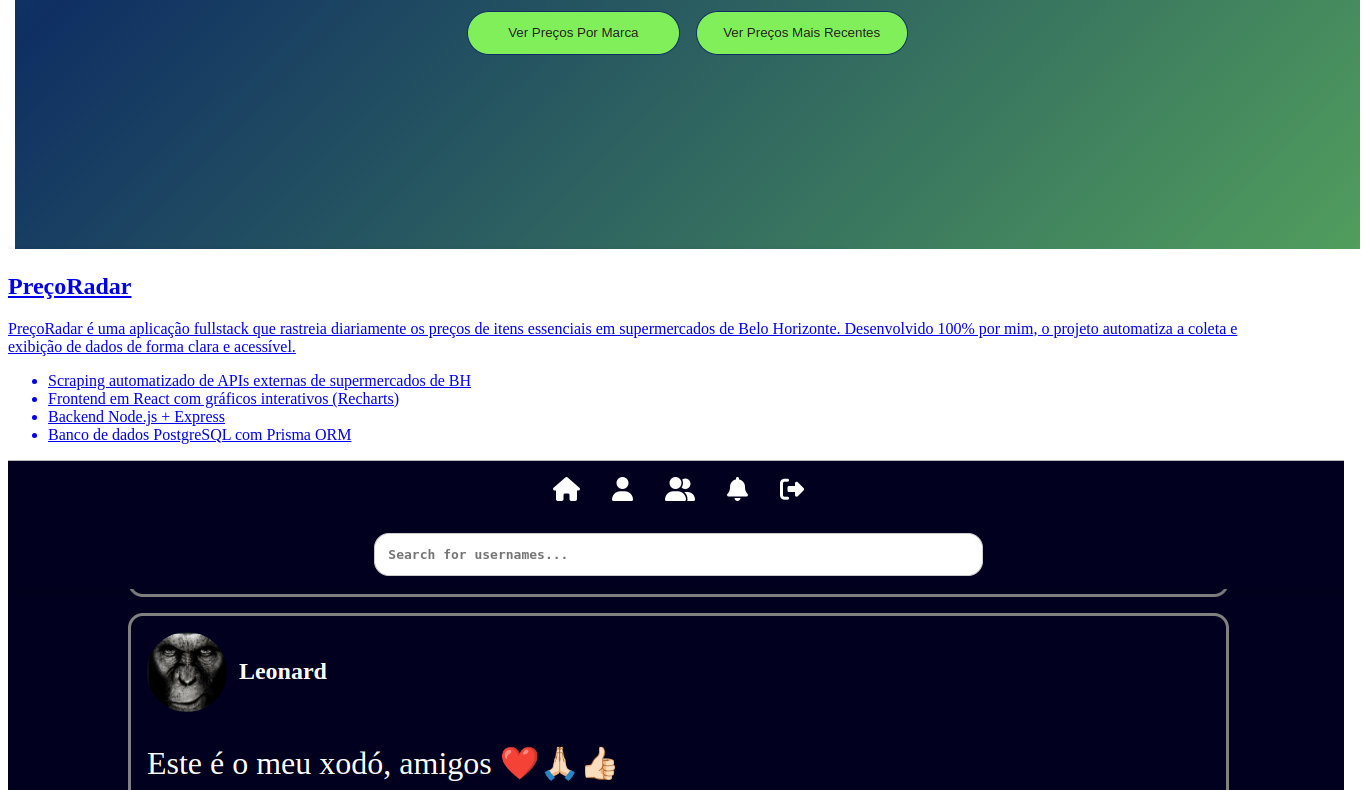
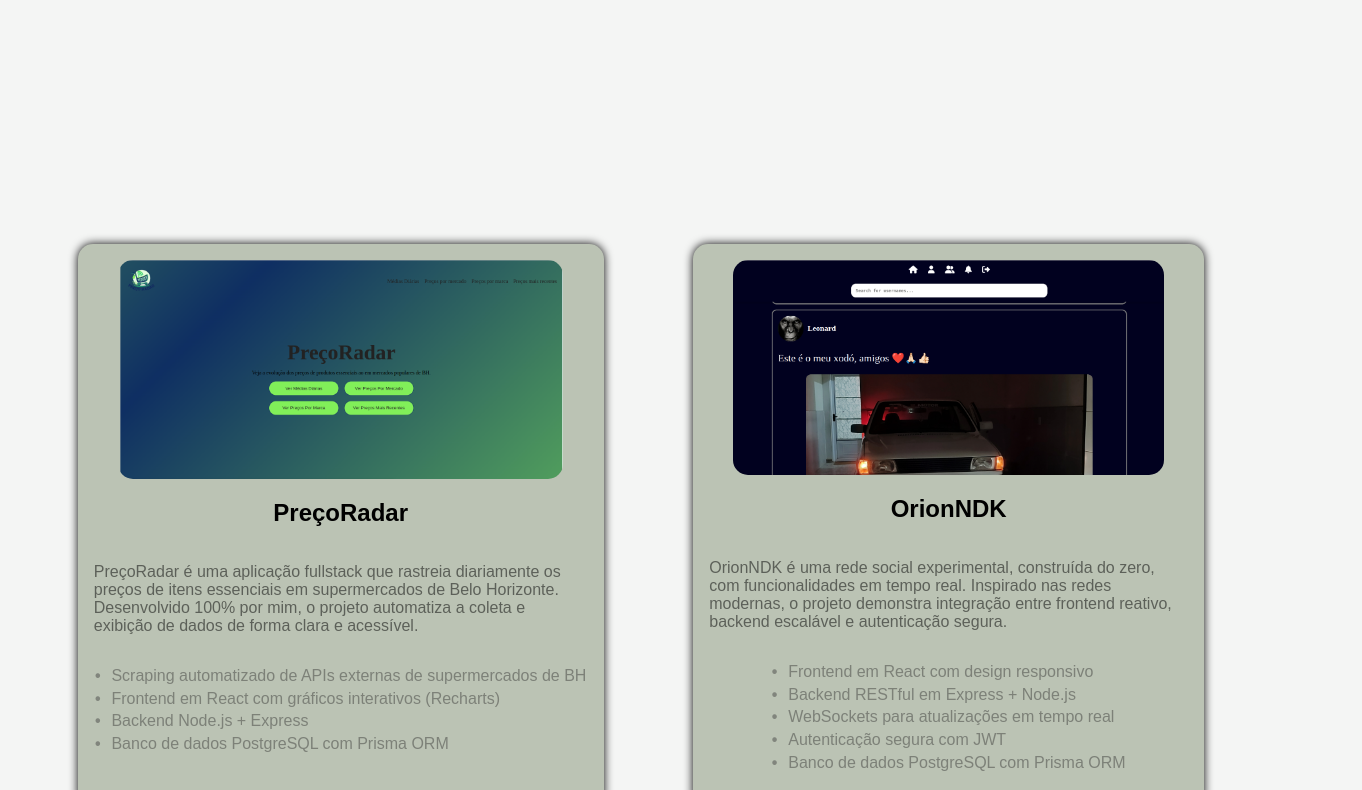
Before and after one commit to ToastedGMS/portfolio, a website: page index.html in a window 1280 px wide. Shown: the part 601-1391 px from the top of the page, 1362 px wide, since content can reach past the window. Drawn offline with Linux system fonts and the light colour scheme; the site is published under a folder, as on GitHub Pages, so addresses that start at the root find nothing.

Commit message:
Fix stylesheet link path in index.html

```diff
--- a/index.html
+++ b/index.html
@@ -18,7 +18,7 @@
 			name="description"
 			content="Gabriel Siqueira's portfolio website, showcasing projects and skills."
 		/>
-		<link rel="stylesheet" href="/stylesheets/index.css" />
+		<link rel="stylesheet" href="stylesheets/index.css" />
 		<link
 			rel="preload"
 			href="https://cdnjs.cloudflare.com/ajax/libs/font-awesome/6.7.2/css/all.min.css"
```
